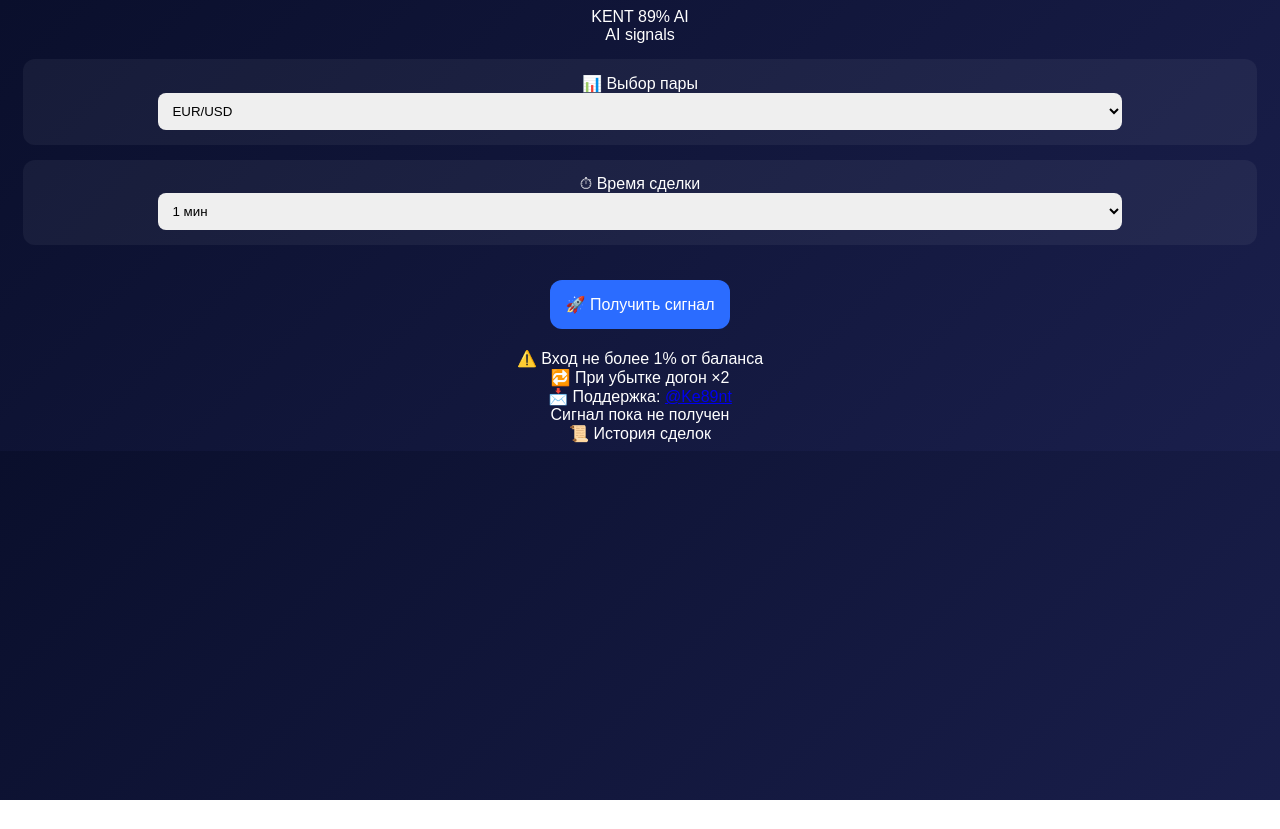
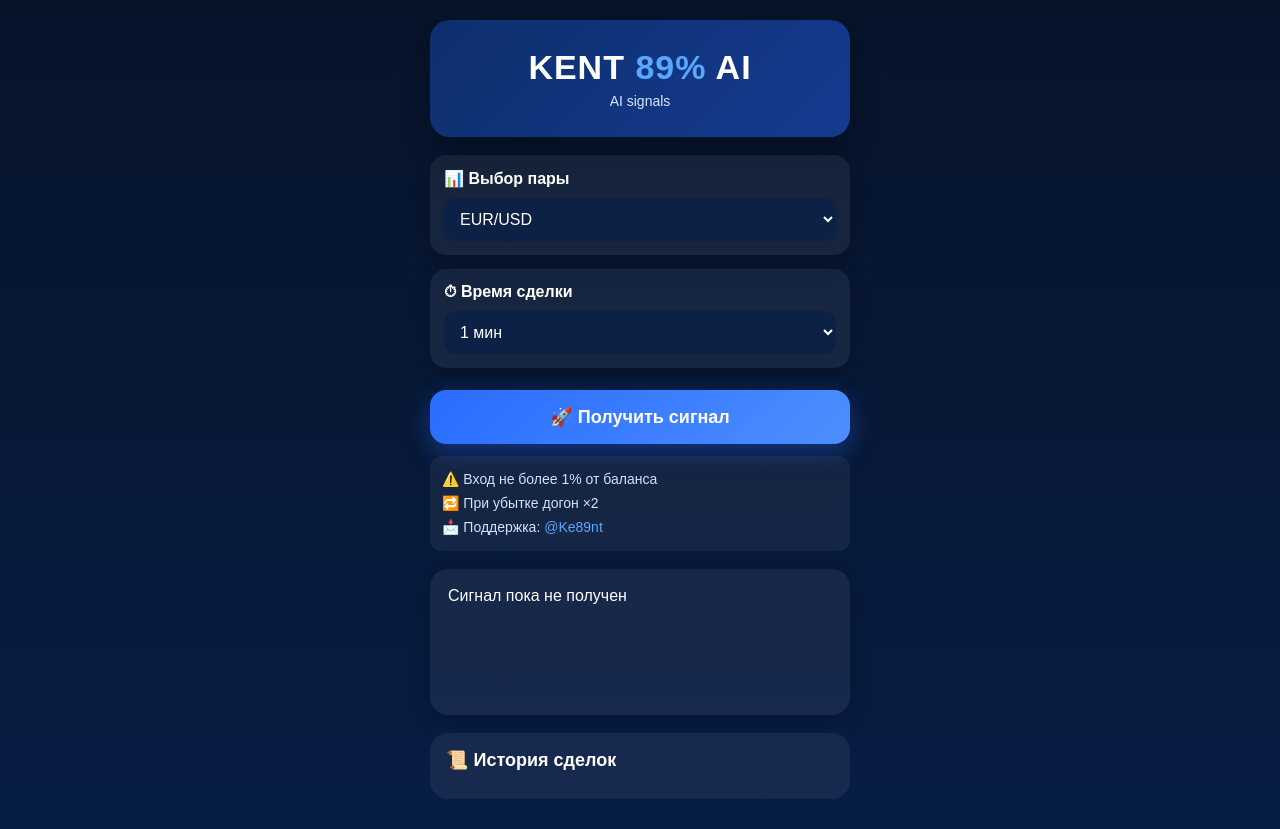
Before and after one commit to sdanniiill-ops/kent-ai-bot, a plain HTML site: page miniapp/index.html in a window 1280 px wide. Before the commit the page ends 800 px from the top, so only its background shows below. Drawn offline with Linux system fonts and the light colour scheme.

Commit message:
Update style.css

```diff
--- a/miniapp/style.css
+++ b/miniapp/style.css
@@ -1,41 +1,122 @@
 body {
-  background: linear-gradient(135deg, #0a0f2c, #1a1f4c);
+  margin: 0;
+  font-family: Arial, sans-serif;
+  background: linear-gradient(180deg, #07142a, #081d45);
   color: white;
-  text-align: center;
-  font-family: Arial;
 }
 
-.banner {
-  font-size: 32px;
-  margin: 20px;
+.app {
+  max-width: 420px;
+  margin: 0 auto;
+  padding: 20px 14px 30px;
+}
+
+.top-banner {
+  background: linear-gradient(135deg, #0d2f6d, #153b90);
+  border-radius: 20px;
+  padding: 28px 20px;
+  text-align: center;
+  box-shadow: 0 10px 30px rgba(0,0,0,0.35);
+  margin-bottom: 18px;
+}
+
+.title {
+  font-size: 34px;
+  font-weight: bold;
+  letter-spacing: 1px;
+}
+
+.title span {
+  color: #59a7ff;
+}
+
+.subtitle {
+  margin-top: 6px;
+  color: #d7e6ff;
+  font-size: 14px;
+}
+
+.card {
+  background: rgba(255,255,255,0.06);
+  border-radius: 16px;
+  padding: 14px;
+  box-shadow: 0 6px 20px rgba(0,0,0,0.25);
+  margin-bottom: 14px;
+}
+
+.label {
+  font-size: 16px;
+  margin-bottom: 10px;
   font-weight: bold;
 }
 
-.card {
+select {
+  width: 100%;
+  padding: 12px;
+  border-radius: 12px;
+  border: none;
+  font-size: 16px;
+  background: #0d2147;
+  color: white;
+}
+
+.signal-btn {
+  width: 100%;
+  margin-top: 8px;
+  padding: 16px;
+  background: linear-gradient(135deg, #2b6cff, #4c8fff);
+  border: none;
+  border-radius: 16px;
+  color: white;
+  font-size: 18px;
+  font-weight: bold;
+  cursor: pointer;
+  box-shadow: 0 8px 24px rgba(43,108,255,0.35);
+}
+
+.rules-box {
+  margin-top: 12px;
+  font-size: 14px;
+  color: #cfe2ff;
+  line-height: 1.7;
+  text-align: left;
   background: rgba(255,255,255,0.05);
-  margin: 15px;
-  padding: 15px;
+  padding: 12px;
   border-radius: 12px;
 }
 
-select {
-  padding: 10px;
-  width: 80%;
-  border-radius: 8px;
-  border: none;
+.rules-box a {
+  color: #59a7ff;
+  text-decoration: none;
 }
 
-button {
-  padding: 15px;
-  margin: 20px;
-  background: #2b6cff;
-  color: white;
-  border: none;
-  border-radius: 12px;
-  font-size: 16px;
+.signal-box {
+  margin-top: 18px;
+  background: rgba(255,255,255,0.06);
+  border-radius: 18px;
+  padding: 18px;
+  min-height: 110px;
+  white-space: pre-line;
+  box-shadow: 0 6px 20px rgba(0,0,0,0.25);
 }
 
-.signal {
-  margin-top: 20px;
+.history {
+  margin-top: 18px;
+  background: rgba(255,255,255,0.06);
+  border-radius: 18px;
+  padding: 16px;
+}
+
+.history-title {
   font-size: 18px;
+  font-weight: bold;
+  margin-bottom: 12px;
 }
+
+.history-item {
+  background: rgba(255,255,255,0.05);
+  padding: 10px 12px;
+  border-radius: 12px;
+  margin-bottom: 10px;
+  font-size: 14px;
+}
```
